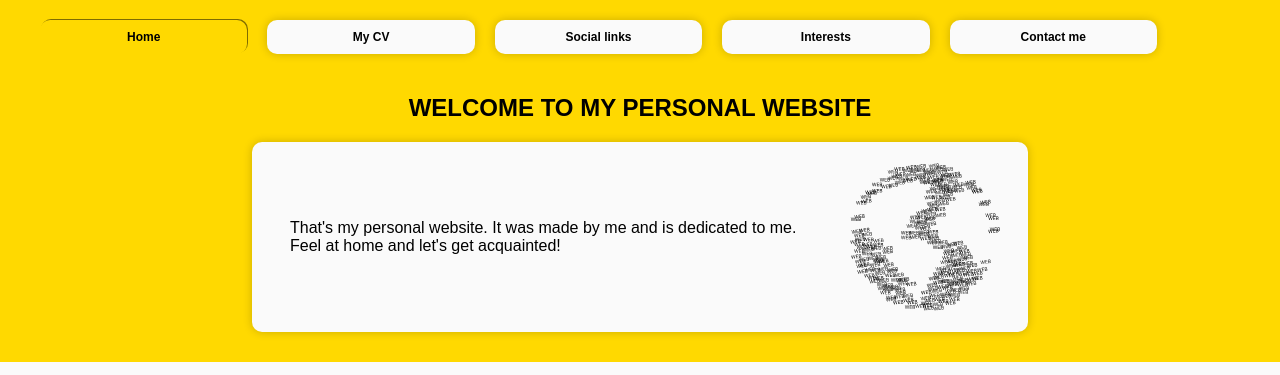
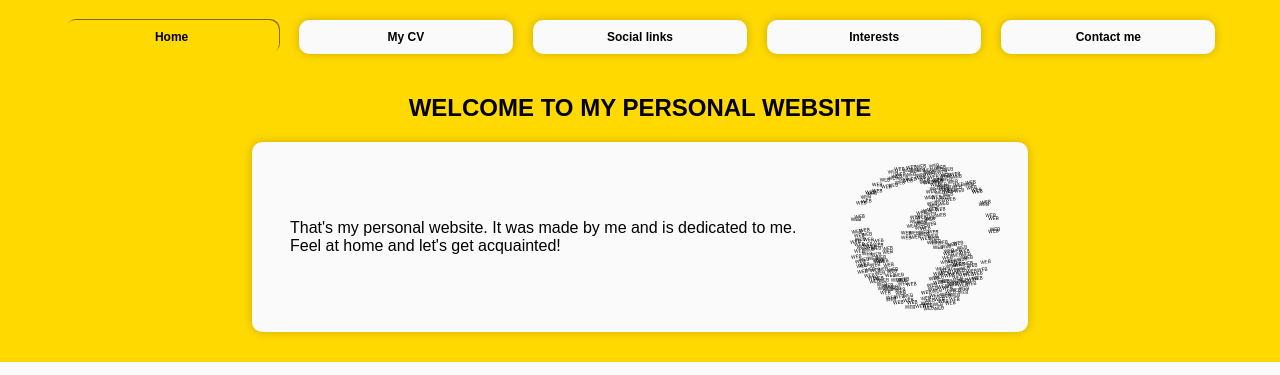
Before and after one commit to muravevanastya/remainedmind.github.io, a plain HTML site: page index.html in a window 1280 px wide. Shown: the top 375 px of the page. Drawn offline with Linux system fonts and the light colour scheme.

Commit message:
aligned the header

```diff
--- a/style.css
+++ b/style.css
@@ -174,8 +174,9 @@ nav ul {
     list-style: none;
     margin: 0;
     padding: 10px;
-    margin: 0px 20px 20px 20px;
+    /* margin: 0px 20px 20px 20px; */
     display: flex;
+    justify-content: center;
 }
 
 nav li {
```
